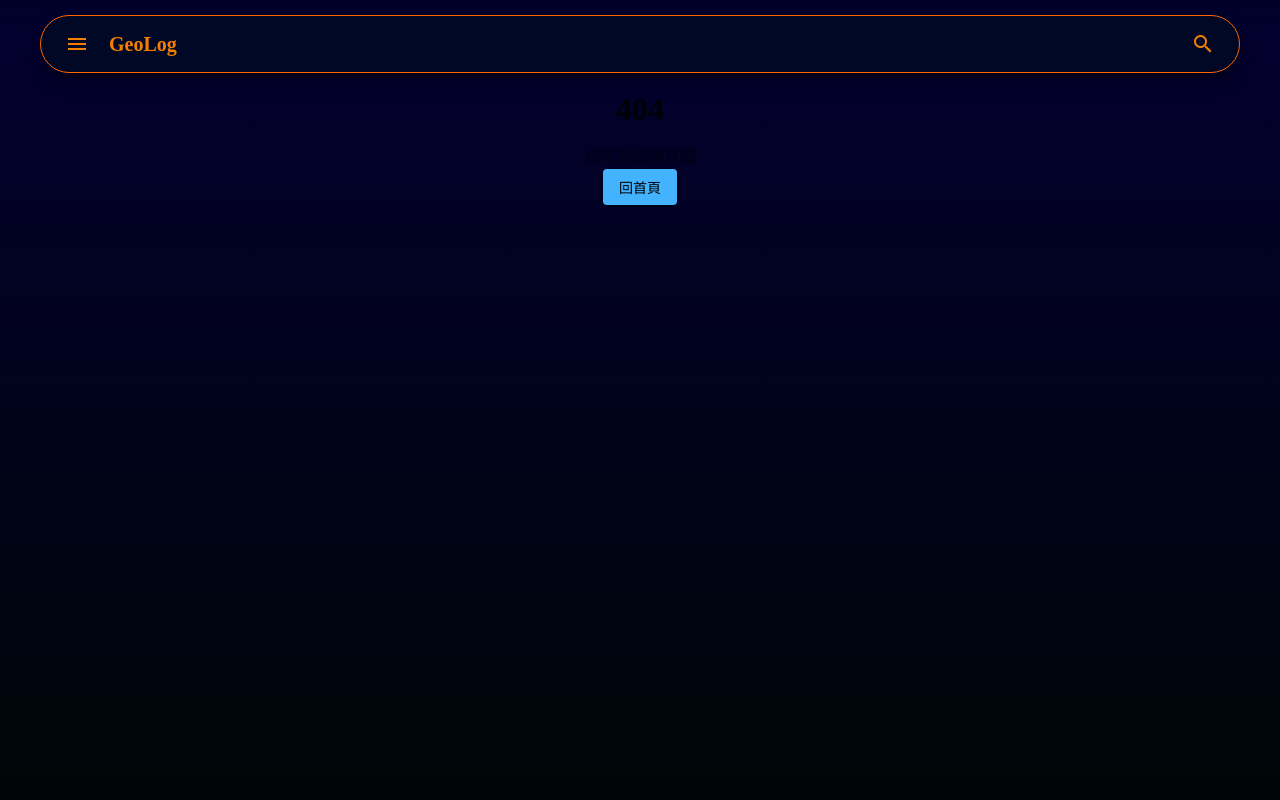
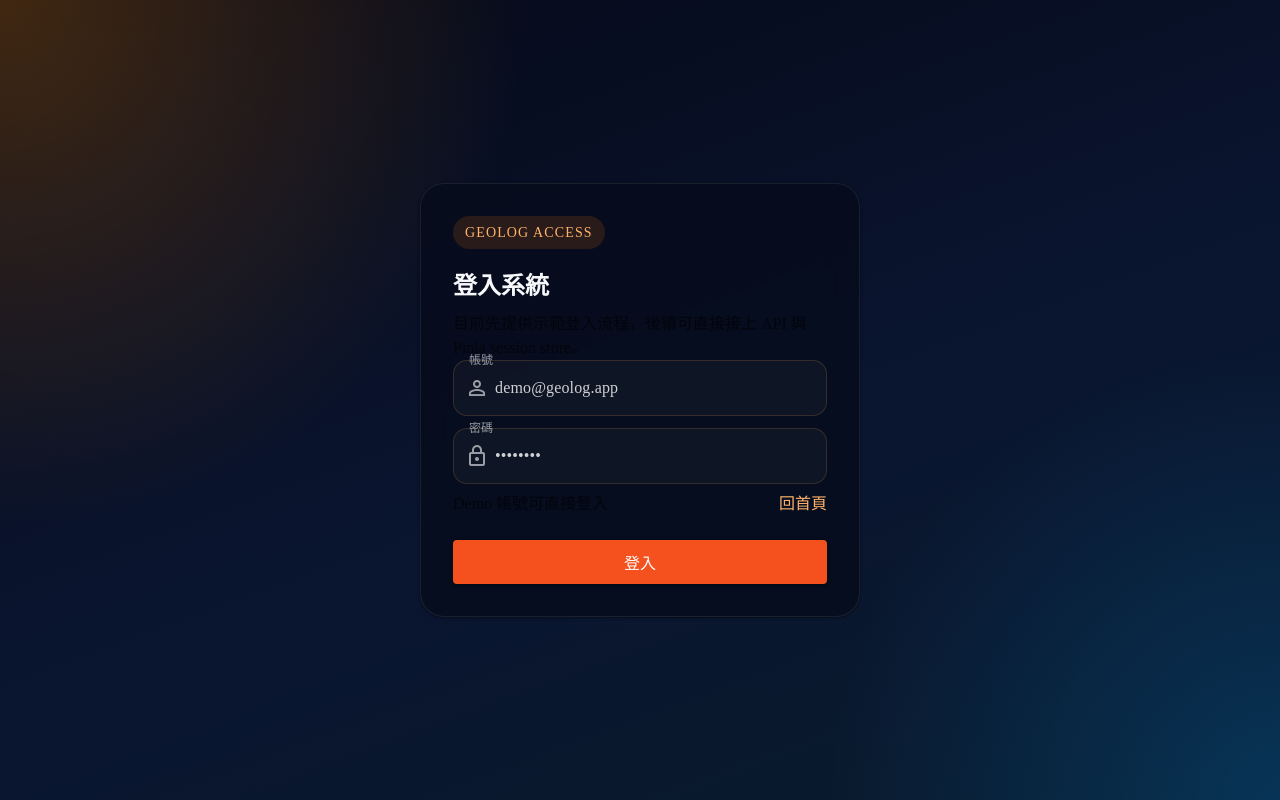
Before and after one commit to Damian19881010/GeoLog, a Vue app in the folder GeoLog/project/: page /login in a window 1280 px wide. Before the commit this address had no page. Built offline with nearby package versions, Linux system fonts and the light colour scheme.

Commit message:
結構大改

```diff
--- a/GeoLog/project/src/App.vue
+++ b/GeoLog/project/src/App.vue
@@ -1,19 +1,5 @@
 <template>
   <v-app class="app">
-    <AppHeader
-      @toggle-search="searchOpen = !searchOpen"
-      @toggle-menu="menuOpen = !menuOpen"
-    />
-    <Menu v-model="menuOpen" />
     <router-view />
   </v-app>
 </template>
-
-<script setup>
-import { ref } from 'vue'
-import AppHeader from '@/components/common/AppHeader.vue'
-import Menu from '@/components/common/menu.vue'
-
-const searchOpen = ref(false)
-const menuOpen = ref(false)
-</script>
--- a/GeoLog/project/src/assets/styles/variables.scss
+++ b/GeoLog/project/src/assets/styles/variables.scss
@@ -135,16 +135,36 @@ $heights: 0, 1, 2, 3, 4, 5, 6, 7, 8, 9, 10, 11, 12, 13, 14, 15, 16, 17, 18, 19,
 
 
 .header {
+
+  position: fixed;
+  z-index: 999 !important;
+  left: 50%;
+  transform: translateX(-50%);
+  top: 15px;
+
+  .centerpart {
+    max-width: 60% !important;
+    margin: 0 auto !important;
     backdrop-filter: blur(3px);
     background-color: #000e24a2 !important;
     border: 1px solid rgb(255, 102, 0) !important;
     color: rgb(255, 102, 0);
+  }
+
+  .bottompart {
+    // width: 100%;
+    // border: 1px solid rgb(255, 102, 0);
+    // box-shadow: 0 0 12px rgba(255, 102, 0, 0.16);
+    background-color: #000e2400 !important;
+    border-radius: 999px;
+    opacity: 0.8;
+    pointer-events: none;
     position: fixed;
-  z-index: 999 !important;
-  max-width: 1200px !important;
-  left: 50%;
-  transform: translateX(-50%);
-  top: 15px;
+    right: 20px;
+    top: 5px;
+    z-index: 998 !important;
+  }
+
   @include breakpoint(600px) {
     min-height: 64px !important;
     position: fixed;
@@ -153,6 +173,7 @@ $heights: 0, 1, 2, 3, 4, 5, 6, 7, 8, 9, 10, 11, 12, 13, 14, 15, 16, 17, 18, 19,
     left: 50%;
     transform: translateX(-50%);
   }
+
   .title {
     flex: 0 1 auto;
     margin-left: 8px;
@@ -169,11 +190,13 @@ $heights: 0, 1, 2, 3, 4, 5, 6, 7, 8, 9, 10, 11, 12, 13, 14, 15, 16, 17, 18, 19,
 .nav {
   background-color: rgba(27, 27, 27, 0.438) !important;
   backdrop-filter: blur(5px);
+  position: fixed !important;
+  top: 0;
   .user {
-        margin-top: 12px;
+    margin-top: 12px !important;
+
     @include breakpoint(600px) {
-    margin-top: 120px;
-
+      margin-top: 120px !important;
 
 
     }
--- a/GeoLog/project/src/components/common/AppHeader.vue
+++ b/GeoLog/project/src/components/common/AppHeader.vue
@@ -1,12 +1,8 @@
 <template>
-  <v-toolbar class="header px-2" density="compact" elevation="5" height="72" rounded="pill">
+  <v-container class="header pa-0 d-flex align-center" fluid>
+    <v-toolbar class="px-2 centerpart" density="compact" elevation="5" height="72" rounded="pill">
       <template #prepend>
-      <v-btn
-        icon="mdi-menu"
-        color="orange21"
-        variant="text"
-        @click="emit('toggle-menu')"
-      />
+        <v-btn icon="mdi-menu" color="orange21" variant="text" @click="emit('toggle-menu')" />
         <v-toolbar-title class="title text-orange21 font-weight-bold">
           GeoLog
         </v-toolbar-title>
@@ -17,6 +13,14 @@
         <v-btn icon="mdi-magnify" color="orange21" variant="text" @click="emit('toggle-search')" />
       </template>
     </v-toolbar>
+
+    <v-card class="d-flex align-center ga-3 bottompart px-5" elevation="0" rounded="pill">
+      <v-btn class="border border-opacity-100 border-orange21" variant="tonal" color="orange21" icon="mdi-bell"></v-btn>
+      <v-btn class="border border-opacity-100 border-orange21" variant="tonal" color="orange21" icon="mdi-account"></v-btn>
+    </v-card>
+  </v-container>
+
+
 </template>
 
 <script setup lang="ts">
--- a/GeoLog/project/src/components/common/menu.vue
+++ b/GeoLog/project/src/components/common/menu.vue
@@ -11,6 +11,13 @@
             prepend-icon="mdi-notebook-plus-outline"
             title="Home"
             to="/"
+            exact
+            @click="drawer = false">
+        </v-list-item>
+        <v-list-item
+            prepend-icon="mdi-view-dashboard-outline"
+            title="Dashboard"
+            to="/dashboard"
             @click="drawer = false">
         </v-list-item>
         <v-list-item
@@ -18,6 +25,12 @@
             title="Book"
             to="/book"
             @click="drawer = false">
+        </v-list-item>
+        <v-divider class="my-2" opacity="0.5"></v-divider>
+        <v-list-item
+            prepend-icon="mdi-logout"
+            title="Logout"
+            @click="handleLogout">
         </v-list-item>
 
 
@@ -30,15 +43,24 @@
 
 <script setup lang="ts">
 import { computed } from 'vue'
+import { useRouter } from 'vue-router'
+import { clearAuthSession } from '@/utils/auth'
 
 const props = withDefaults(defineProps<{ modelValue?: boolean }>(), {
   modelValue: false,
 })
 
 const emit = defineEmits<{ (e: 'update:modelValue', value: boolean): void }>()
+const router = useRouter()
 
 const drawer = computed({
   get: () => props.modelValue,
   set: (value: boolean) => emit('update:modelValue', value),
 })
+
+const handleLogout = async () => {
+    clearAuthSession()
+    drawer.value = false
+    await router.push({ name: 'login' })
+}
 </script>
--- a/GeoLog/project/src/layouts/DefaultLayout.vue
+++ b/GeoLog/project/src/layouts/DefaultLayout.vue
@@ -1,30 +1,72 @@
 <template>
   <v-layout class="default-layout">
+    <AppHeader
+      @toggle-search="searchOpen = !searchOpen"
+      @toggle-menu="menuOpen = !menuOpen"
+    />
+    <Menu v-model="menuOpen" />
+
     <v-main class="layout-main">
-      <v-container class="layout-container py-6 ">
+      <v-container
+        v-if="isContainerized"
+        class="layout-container py-6"
+      >
         <section class="page-content">
           <router-view />
         </section>
       </v-container>
+
+      <section v-else class="page-content page-content--fluid">
+        <router-view />
+      </section>
     </v-main>
   </v-layout>
 </template>
 
+<script setup>
+import { computed, ref } from 'vue'
+import { useRoute } from 'vue-router'
+import AppHeader from '@/components/common/AppHeader.vue'
+import Menu from '@/components/common/menu.vue'
+
+const route = useRoute()
+const searchOpen = ref(false)
+const menuOpen = ref(false)
+
+const isContainerized = computed(() => route.meta.containerized !== false)
+</script>
+
 <style lang="scss" scoped>
+/* 【 設置RWD 】*/
+@mixin breakpoint($point) {
+  @media screen and (max-width: $point) {
+    @content;
+  }
+}
+
 .default-layout {
   min-height: 100vh;
 }
 
 .layout-main {
-  padding: 0;
+  padding: 0 0 48px;
 }
 
 .layout-container {
   max-width: 1200px;
-  height: 100vh;
+  min-height: 100vh;
+
+  @include breakpoint(1200px) {
+    max-width: 80% !important;
+  }
 }
 
 .page-content {
-  margin-top: 85px;
+  padding-top: 120px;
+}
+
+.page-content--fluid {
+  min-height: 100vh;
+  padding-top: 0;
 }
 </style>
--- /dev/null
+++ b/GeoLog/project/src/layouts/PublicLayout.vue
@@ -0,0 +1,46 @@
+<template>
+  <v-layout class="public-layout">
+    <v-main class="public-layout__main">
+      <div class="public-layout__backdrop"></div>
+      <v-container class="public-layout__container">
+        <section class="public-layout__content">
+          <router-view />
+        </section>
+      </v-container>
+    </v-main>
+  </v-layout>
+</template>
+
+<style lang="scss" scoped>
+.public-layout {
+  min-height: 100vh;
+}
+
+.public-layout__main {
+  min-height: 100vh;
+  position: relative;
+  overflow: hidden;
+}
+
+.public-layout__backdrop {
+  position: absolute;
+  inset: 0;
+  background:
+    radial-gradient(circle at top left, rgba(255, 140, 0, 0.24), transparent 35%),
+    radial-gradient(circle at bottom right, rgba(0, 153, 255, 0.2), transparent 30%),
+    linear-gradient(160deg, #050816 0%, #0a1530 55%, #091b2c 100%);
+}
+
+.public-layout__container {
+  min-height: 100vh;
+  display: grid;
+  place-items: center;
+  position: relative;
+  z-index: 1;
+  padding: 24px;
+}
+
+.public-layout__content {
+  width: min(100%, 440px);
+}
+</style>
--- /dev/null
+++ b/GeoLog/project/src/router/guards.js
@@ -0,0 +1,34 @@
+import { isAuthenticated } from '@/utils/auth'
+
+const DEFAULT_PRIVATE_ROUTE = { name: 'home' }
+const DEFAULT_PUBLIC_ROUTE = { name: 'login' }
+
+const updateDocumentTitle = (to) => {
+  const pageTitle = to.meta?.title ? `${to.meta.title} | GeoLog` : 'GeoLog'
+  document.title = pageTitle
+}
+
+export const registerAuthGuards = (router) => {
+  router.beforeEach((to) => {
+    const requiresAuth = to.matched.some((record) => record.meta?.requiresAuth)
+    const guestOnly = to.matched.some((record) => record.meta?.guestOnly)
+    const authed = isAuthenticated()
+
+    if (requiresAuth && !authed) {
+      return {
+        ...DEFAULT_PUBLIC_ROUTE,
+        query: { redirect: to.fullPath },
+      }
+    }
+
+    if (guestOnly && authed) {
+      return DEFAULT_PRIVATE_ROUTE
+    }
+
+    return true
+  })
+
+  router.afterEach((to) => {
+    updateDocumentTitle(to)
+  })
+}
--- a/GeoLog/project/src/router/index.js
+++ b/GeoLog/project/src/router/index.js
@@ -1,38 +1,26 @@
 import { createRouter, createWebHistory } from 'vue-router'
-import DefaultLayout from '@/layouts/DefaultLayout.vue'
-
-const routes = [
-  {
-    path: '/',
-    component: DefaultLayout,
-    children: [
-      {
-        path: '',
-        name: 'home',
-        component: () => import('@/views/HomeView.vue'),
-      },
-      {
-        path: 'dashboard',
-        name: 'dashboard',
-        component: () => import('@/views/DashboardView.vue'),
-      },
-    ],
-  },
-  {
-    path: '/:pathMatch(.*)*',
-    name: 'not-found',
-    component: () => import('@/views/NotFoundView.vue'),
-  },
-  {
-    path: '/book',
-    name: 'book',
-    component: () => import('@/views/book/index.vue'),
-  },
-]
+import { publicRoutes } from './routes/publicRoutes'
+import { privateRoutes } from './routes/privateRoutes'
+import { registerAuthGuards } from './guards'
 
 const router = createRouter({
   history: createWebHistory(),
-  routes,
+  scrollBehavior: () => ({ top: 0 }),
+  routes: [
+    ...publicRoutes,
+    ...privateRoutes,
+    {
+      path: '/:pathMatch(.*)*',
+      name: 'not-found',
+      meta: {
+        allowAnonymous: true,
+        title: 'Page Not Found',
+      },
+      component: () => import('@/views/NotFoundView.vue'),
+    },
+  ],
 })
 
+registerAuthGuards(router)
+
 export default router
--- /dev/null
+++ b/GeoLog/project/src/router/routes/privateRoutes.js
@@ -0,0 +1,40 @@
+import DefaultLayout from '@/layouts/DefaultLayout.vue'
+
+export const privateRoutes = [
+  {
+    path: '/',
+    component: DefaultLayout,
+    meta: {
+      requiresAuth: true,
+    },
+    children: [
+      {
+        path: '',
+        name: 'home',
+        meta: {
+          title: 'Home',
+          containerized: true,
+        },
+        component: () => import('@/views/HomeView.vue'),
+      },
+      {
+        path: 'dashboard',
+        name: 'dashboard',
+        meta: {
+          title: 'Dashboard',
+          containerized: true,
+        },
+        component: () => import('@/views/DashboardView.vue'),
+      },
+      {
+        path: 'book',
+        name: 'book',
+        meta: {
+          title: 'Book',
+          containerized: false,
+        },
+        component: () => import('@/views/book/index.vue'),
+      },
+    ],
+  },
+]
--- /dev/null
+++ b/GeoLog/project/src/router/routes/publicRoutes.js
@@ -0,0 +1,22 @@
+import PublicLayout from '@/layouts/PublicLayout.vue'
+
+export const publicRoutes = [
+  {
+    path: '/login',
+    component: PublicLayout,
+    meta: {
+      allowAnonymous: true,
+      guestOnly: true,
+    },
+    children: [
+      {
+        path: '',
+        name: 'login',
+        meta: {
+          title: 'Login',
+        },
+        component: () => import('@/views/auth/LoginView.vue'),
+      },
+    ],
+  },
+]
--- /dev/null
+++ b/GeoLog/project/src/utils/auth.js
@@ -0,0 +1,13 @@
+export const AUTH_TOKEN_KEY = 'geolog.auth.token'
+
+export const getAuthToken = () => window.localStorage.getItem(AUTH_TOKEN_KEY)
+
+export const isAuthenticated = () => Boolean(getAuthToken())
+
+export const persistAuthSession = (token) => {
+  window.localStorage.setItem(AUTH_TOKEN_KEY, token)
+}
+
+export const clearAuthSession = () => {
+  window.localStorage.removeItem(AUTH_TOKEN_KEY)
+}
--- /dev/null
+++ b/GeoLog/project/src/views/auth/LoginView.vue
@@ -0,0 +1,97 @@
+<template>
+  <v-card class="login-card" rounded="xl" elevation="16">
+    <p class="login-card__eyebrow mb-3">GeoLog Access</p>
+    <h1 class="text-h4 font-weight-bold mb-2">登入系統</h1>
+    <p class="text-medium-emphasis mb-6">
+      目前先提供示範登入流程，後續可直接接上 API 與 Pinia session store。
+    </p>
+
+    <v-form @submit.prevent="handleLogin">
+      <v-text-field
+        v-model="form.account"
+        class="mb-3"
+        label="帳號"
+        variant="outlined"
+        autocomplete="username"
+        prepend-inner-icon="mdi-account-outline"
+        hide-details="auto"
+      />
+
+      <v-text-field
+        v-model="form.password"
+        class="mb-2"
+        label="密碼"
+        type="password"
+        variant="outlined"
+        autocomplete="current-password"
+        prepend-inner-icon="mdi-lock-outline"
+        hide-details="auto"
+      />
+
+      <div class="d-flex justify-space-between align-center mb-6 text-body-2">
+        <span class="text-medium-emphasis">Demo 帳號可直接登入</span>
+        <RouterLink class="login-card__link" to="/">回首頁</RouterLink>
+      </div>
+
+      <v-btn
+        block
+        color="deep-orange-darken-1"
+        size="large"
+        type="submit"
+      >
+        登入
+      </v-btn>
+    </v-form>
+  </v-card>
+</template>
+
+<script setup>
+import { reactive } from 'vue'
+import { RouterLink, useRoute, useRouter } from 'vue-router'
+import { persistAuthSession } from '@/utils/auth'
+
+const router = useRouter()
+const route = useRoute()
+
+const form = reactive({
+  account: 'demo@geolog.app',
+  password: 'password',
+})
+
+const handleLogin = async () => {
+  persistAuthSession(`${form.account}-session`)
+
+  const redirectPath = typeof route.query.redirect === 'string'
+    ? route.query.redirect
+    : '/'
+
+  await router.replace(redirectPath)
+}
+</script>
+
+<style lang="scss" scoped>
+.login-card {
+  padding: 32px;
+  border: 1px solid rgba(255, 255, 255, 0.08);
+  background: rgba(7, 13, 28, 0.84);
+  backdrop-filter: blur(14px);
+  color: #f7f8fb;
+}
+
+.login-card__eyebrow {
+  display: inline-flex;
+  align-items: center;
+  padding: 6px 12px;
+  border-radius: 999px;
+  background: rgba(255, 111, 0, 0.14);
+  color: #ffb26b;
+  font-size: 0.875rem;
+  letter-spacing: 0.08em;
+  text-transform: uppercase;
+}
+
+.login-card__link {
+  color: #ffb26b;
+  text-decoration: none;
+}
+</style>
```
Lines whose indentation alone changed are shown as unchanged.
